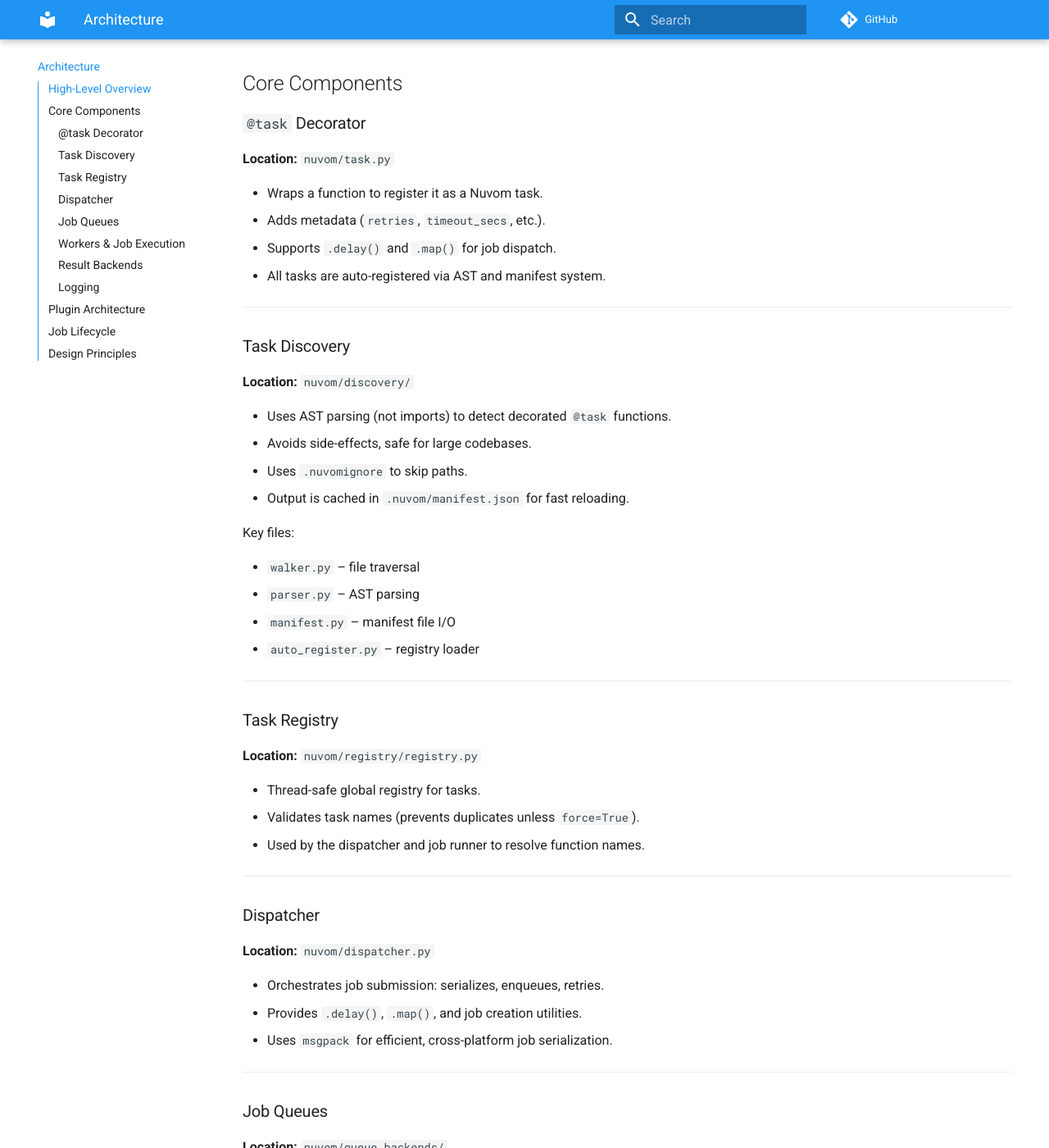
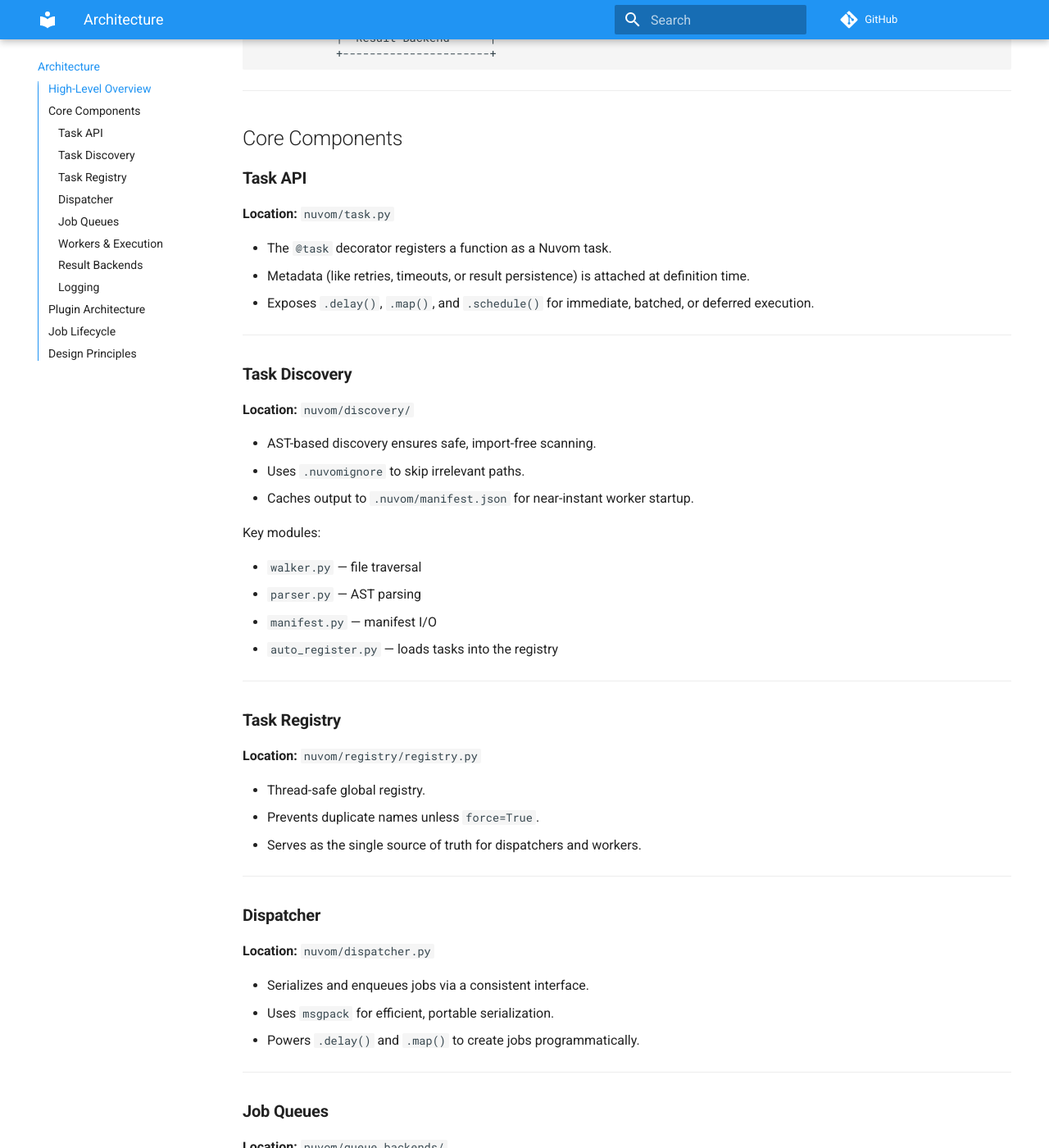
Before and after one commit to nahom-zewdu/Nuvom, an MkDocs documentation site: the page built from docs/architecture.md, in a window 1280 px wide and 1400 px high, scrolled down 897 px. Shown: the whole window at 82% size. Built offline with MkDocs 1.6.1 and Material for MkDocs 9.7.7, drawn with Linux system fonts in a browser that asks for light colours; comment, search, counter and statistics services are not loaded; some of the changed text lies outside the part shown.

Commit message:
doc: inclued scheduling feature in architecture documentation

````diff
--- a/docs/architecture.md
+++ b/docs/architecture.md
@@ -1,12 +1,14 @@
 # Nuvom Architecture
 
-This document explains the internal architecture of **Nuvom**, a lightweight, plugin-first task execution engine for Python.
+> **Clean, predictable, and pluggable built for developers who value control and clarity.**
+
+Nuvom is a **plugin-first task engine** for Python. Its architecture cleanly separates task definition, discovery, queuing, execution, and result storage with each layer following a well-defined contract.
+
+This makes it simple to start with zero external dependencies and equally simple to plug in Redis, PostgreSQL, or any custom backend as you scale.
 
 ---
 
 ## High-Level Overview
-
-Nuvom is designed to **decouple** task definition, discovery, execution, queuing, and result storage. Each layer is pluggable and follows a clearly defined contract via abstract base classes.
 
 ```text
      +-------------------------+
@@ -39,56 +41,54 @@
 
 ## Core Components
 
-### `@task` Decorator
+### **Task API**
 
 **Location:** `nuvom/task.py`
 
-* Wraps a function to register it as a Nuvom task.
-* Adds metadata (`retries`, `timeout_secs`, etc.).
-* Supports `.delay()` and `.map()` for job dispatch.
-* All tasks are auto-registered via AST and manifest system.
+* The `@task` decorator registers a function as a Nuvom task.
+* Metadata (like retries, timeouts, or result persistence) is attached at definition time.
+* Exposes `.delay()`, `.map()`, and `.schedule()` for immediate, batched, or deferred execution.
 
 ---
 
-### Task Discovery
+### **Task Discovery**
 
 **Location:** `nuvom/discovery/`
 
-* Uses AST parsing (not imports) to detect decorated `@task` functions.
-* Avoids side-effects, safe for large codebases.
-* Uses `.nuvomignore` to skip paths.
-* Output is cached in `.nuvom/manifest.json` for fast reloading.
+* AST-based discovery ensures safe, import-free scanning.
+* Uses `.nuvomignore` to skip irrelevant paths.
+* Caches output to `.nuvom/manifest.json` for near-instant worker startup.
 
-Key files:
+Key modules:
 
-* `walker.py` – file traversal
-* `parser.py` – AST parsing
-* `manifest.py` – manifest file I/O
-* `auto_register.py` – registry loader
+* `walker.py` — file traversal
+* `parser.py` — AST parsing
+* `manifest.py` — manifest I/O
+* `auto_register.py` — loads tasks into the registry
 
 ---
 
-### Task Registry
+### **Task Registry**
 
 **Location:** `nuvom/registry/registry.py`
 
-* Thread-safe global registry for tasks.
-* Validates task names (prevents duplicates unless `force=True`).
-* Used by the dispatcher and job runner to resolve function names.
+* Thread-safe global registry.
+* Prevents duplicate names unless `force=True`.
+* Serves as the single source of truth for dispatchers and workers.
 
 ---
 
-### Dispatcher
+### **Dispatcher**
 
 **Location:** `nuvom/dispatcher.py`
 
-* Orchestrates job submission: serializes, enqueues, retries.
-* Provides `.delay()`, `.map()`, and job creation utilities.
-* Uses `msgpack` for efficient, cross-platform job serialization.
+* Serializes and enqueues jobs via a consistent interface.
+* Uses `msgpack` for efficient, portable serialization.
+* Powers `.delay()` and `.map()` to create jobs programmatically.
 
 ---
 
-### Job Queues
+### **Job Queues**
 
 **Location:** `nuvom/queue_backends/`
 
@@ -108,30 +108,27 @@
 clear()
 ```
 
-Custom backends can be added via the plugin system.
+---
+
+### **Workers & Execution**
+
+**Location:** `nuvom/worker.py`, `nuvom/execution/job_runner.py`
+
+* Multi-threaded worker pool with controlled concurrency.
+* Executes jobs with:
+
+  * Timeouts
+  * Retries
+  * Lifecycle hooks (`before_job`, `after_job`, `on_error`)
+* Graceful shutdown with log flushing and clean teardown.
 
 ---
 
-### Workers & Job Execution
-
-**Location:** `nuvom/worker.py`, `nuvom/execution/job_runner.py`
-
-* Each worker runs in its own thread.
-* Jobs are executed with timeouts, retries, and lifecycle hooks:
-
-  * `before_job()`
-  * `after_job()`
-  * `on_error()`
-* ThreadPoolExecutor is used internally for concurrency.
-* Supports graceful shutdown with log flushing and safe teardown.
-
----
-
-### Result Backends
+### **Result Backends**
 
 **Location:** `nuvom/result_backends/`
 
-Built-in backends:
+Built-in options:
 
 * `MemoryResultBackend`
 * `FileResultBackend`
@@ -148,17 +145,16 @@
 list_jobs()
 ```
 
-Use `.nuvom_plugins.toml` to register custom plugins.
+Custom result backends can be registered via `.nuvom_plugins.toml`.
 
 ---
 
-### Logging
+### **Logging**
 
 **Location:** `nuvom/log.py`
 
-* Unified logging across all modules using Rich.
-* Logs are styled, color-coded, and exception-aware.
-* Categories: `debug`, `info`, `warning`, `error`.
+* Unified, developer-friendly logging built on `Rich`.
+* Color-coded, exception-aware output for clean debugging and CLI visibility.
 
 ---
 
@@ -166,13 +162,10 @@
 
 **Location:** `nuvom/plugins/`
 
-Nuvom supports plugins for:
+* Extend queues, result backends, or monitoring exporters.
+* Lifecycle hooks: `start()` and `stop()` for controlled resource management.
 
-* Queues
-* Result backends
-* Monitoring/exporters
-
-Plugins follow a strict `Plugin` protocol with `start()` and `stop()` lifecycle methods.
+Example `.nuvom_plugins.toml`:
 
 ```toml
 [plugins]
@@ -180,38 +173,37 @@
 result_backend = ["custom.module:MyResult"]
 ```
 
-Each plugin must register itself via a `Plugin` subclass, and may use `register_queue_backend()` or `register_result_backend()`.
-
 ---
 
 ## Job Lifecycle
 
 1. Developer defines a task with `@task`.
-2. `nuvom discover tasks` parses and caches it.
-3. Job is queued with `.delay()` or `.map()`.
+2. `nuvom discover tasks` scans and caches it in the manifest.
+3. A job is queued using `.delay()`, `.map()`, or `.schedule()`.
 4. Worker dequeues the job.
 5. `JobRunner`:
 
-   * Triggers lifecycle hooks
-   * Executes task with timeout/retry logic
-   * Stores result or error
-6. Job metadata is saved in the selected result backend.
-7. Results are queried via SDK or CLI.
+   * Fires lifecycle hooks
+   * Executes the task with retry and timeout logic
+   * Stores result or error in the backend
+6. Result metadata can be queried via CLI or SDK.
 
 ---
 
 ## Design Principles
 
-* Plugin-first, interface-driven
-* No global daemons or dependencies like Redis
-* Developer-first: minimal config, rich logging, CLI tooling
-* Native on Windows, Linux, macOS
-* Built to teach: readable source, clean separation
+* **Clean separation** — each layer has a single responsibility
+* **Pluggable by design** — backends, metrics, and hooks are swappable
+* **Predictable behavior** — no hidden daemons or background processes
+* **Cross-platform consistency** — works the same on Linux, macOS, and Windows
+* **Readable source** — easy to debug, easy to extend
 
 ---
 
-For more, see:
+For more details:
 
-* [CONTRIBUTING](./contributing.md)
+* [Contributing](./contributing.md)
+* [Roadmap](./roadmap.md)
 * [README](../README.md)
-* [Roadmap](./roadmap.md)
+
+---
````
Also changed, not shown: other parts of docs/architecture.md (+2 -2 lines).
